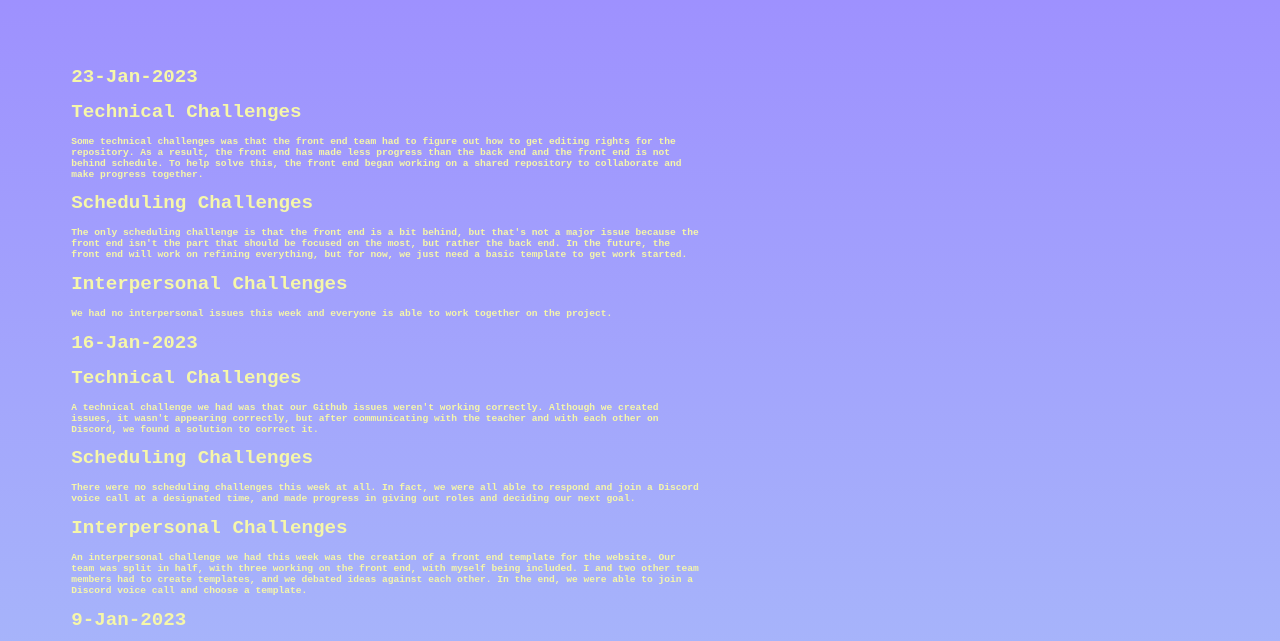
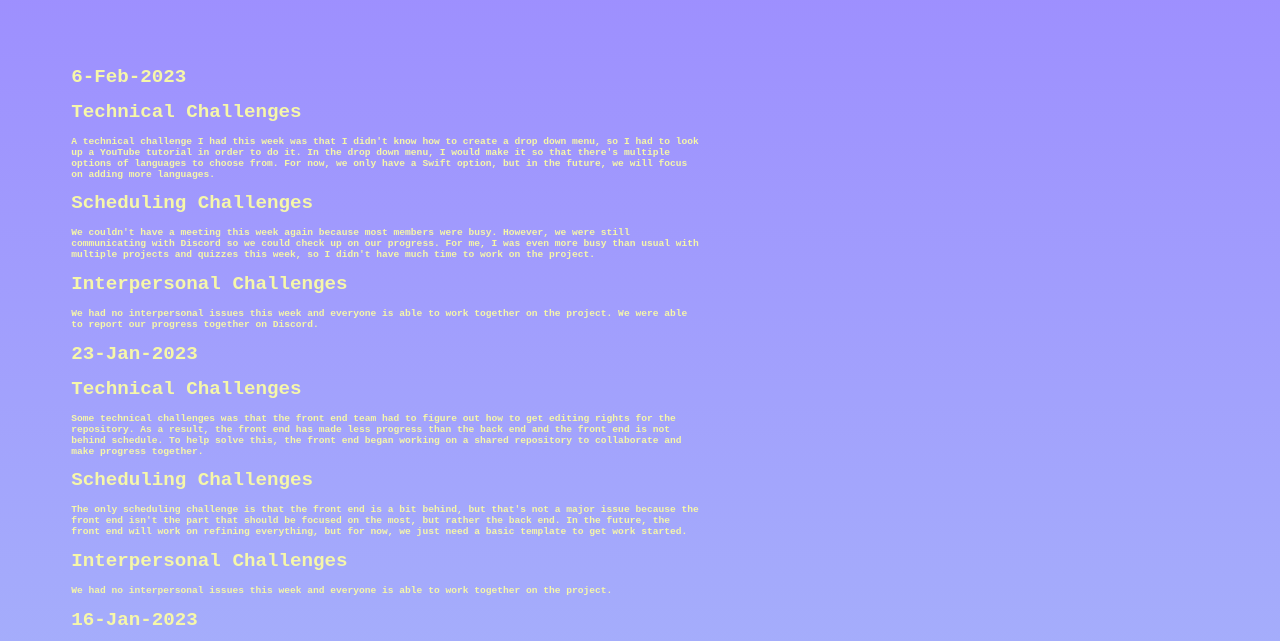
Before and after one commit to evanye1202/digitalportfolio, a plain HTML site: page CS-III/Projects/ISP/Journal.html in a window 1280 px wide. Shown: the part 147-788 px from the top of the page. Drawn offline with Linux system fonts and the light colour scheme.

Commit message:
6-Feb-2023 journal

```diff
--- a/CS-III/Projects/ISP/Journal.html
+++ b/CS-III/Projects/ISP/Journal.html
@@ -15,6 +15,25 @@
       </ul>
       <h1 class="title"> ISP Journal</h1>
     </div>
+
+    <div class="coursebox" id="date">
+	     <h1 class="text"> 6-Feb-2023 </h1>
+    </div>
+
+	   <div class="coursebox">
+      <h1 class="text">Technical Challenges </h1>
+      <p class="text"> A technical challenge I had this week was that I didn't know how to create a drop down menu, so I had to look up a YouTube tutorial in order to do it. In the drop down menu, I would make it so that there's multiple options of languages to choose from. For now, we only have a Swift option, but in the future, we will focus on adding more languages.</p>
+    </div>
+    <div class="coursebox">
+   <h1 class="text">Scheduling Challenges </h1>
+      <p class="text"> We couldn't have a meeting this week again because most members were busy. However, we were still communicating with Discord so we could check up on our progress. For me, I was even more busy than usual with multiple projects and quizzes this week, so I didn't have much time to work on the project.
+      </p>
+ </div>
+ <div class="coursebox">
+    <h1 class="text">Interpersonal Challenges </h1>
+    <p class="text"> We had no interpersonal issues this week and everyone is able to work together on the project. We were able to report our progress together on Discord.
+      </p>
+  </div>
 
        <div class="coursebox" id="date">
       <h1 class="text"> 23-Jan-2023 </h1>
```
